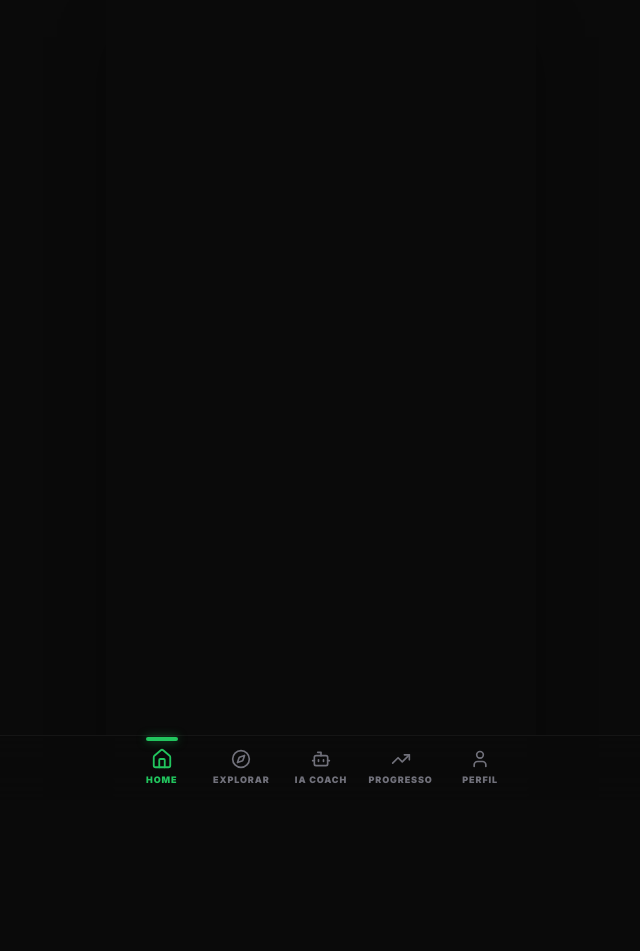
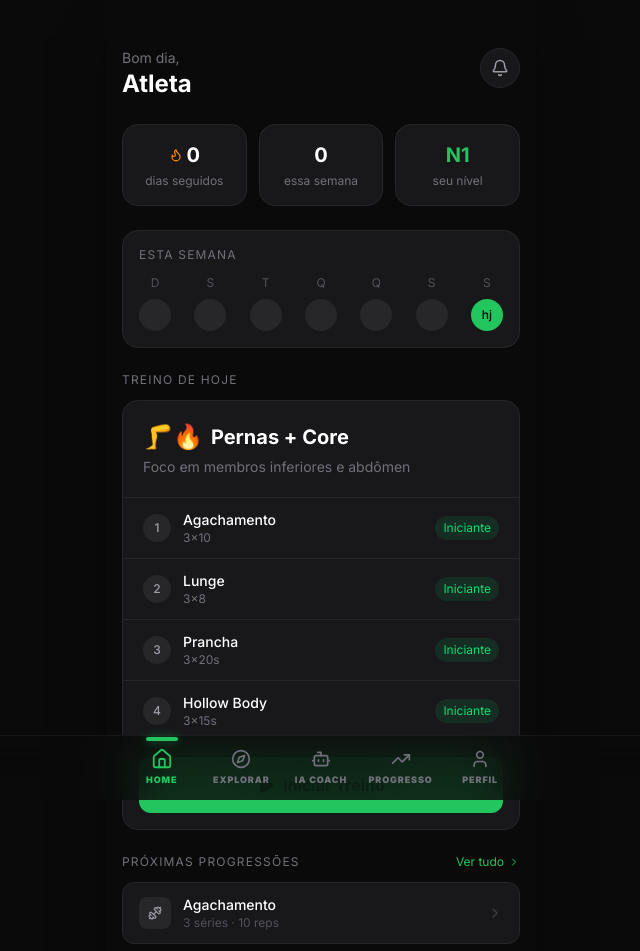
Before and after one commit to ZakWegues/WorkoutApp, a Next.js app: page / in a window 1280 px wide. Shown: the top 951 px of the page, without its empty margins (319-959 px from the left). Before the commit the page ends 800 px from the top, so only its background shows below. Built offline with nearby package versions, Linux system fonts and the light colour scheme; no server answers.

Commit message:
fix: home visual rebuild + error handling

```diff
--- a/src/app/(tabs)/HomeClient.tsx
+++ b/src/app/(tabs)/HomeClient.tsx
@@ -1,253 +1,199 @@
-'use client';
+'use client'
 
-import { motion, Variants } from 'framer-motion';
-import { Bell, ChevronRight, CheckCircle2, Sparkles, TrendingUp, Trophy, Flame, Dumbbell } from 'lucide-react';
-import { DifficultyBadge } from '@/components/ui/DifficultyBadge';
-import { DayType, dayTypeLabels, RoutineExercise, Level } from '@/lib/routines';
-import Link from 'next/link';
-import { cn } from '@/lib/utils';
+import { motion } from 'framer-motion'
+import { Bell, Flame, Dumbbell, ChevronRight, Play } from 'lucide-react'
+import { useRouter } from 'next/navigation'
+import type { Level } from '@/lib/routines'
+import { getTodayRoutine, dayTypeLabels } from '@/lib/routines'
 
 interface HomeClientProps {
-  profile: {
-    name: string;
-    level: Level;
-    goal: string | null;
-  };
-  greeting: string;
-  todayRoutine: {
-    dayType: DayType;
-    exercises: RoutineExercise[];
-    label: typeof dayTypeLabels[DayType];
-  };
-  weeklyStats: {
-    sessionsCount: number;
-    streak: number;
-    trainedDays: number[]; // 0-6
-  };
+  userName: string
+  userLevel: Level
+  streak: number
+  weeklyWorkouts: number
+  trainedDays: number[]
 }
 
-const containerVariants: Variants = {
-  hidden: { opacity: 0 },
-  show: {
-    opacity: 1,
-    transition: { staggerChildren: 0.05 }
+export default function HomeClient({ userName, userLevel, streak, weeklyWorkouts, trainedDays }: HomeClientProps) {
+  const router = useRouter()
+  const { dayType, exercises, label } = getTodayRoutine(userLevel)
+  const isRestDay = dayType === 'rest'
+
+  const greeting = () => {
+    const h = new Date().getHours()
+    if (h < 12) return 'Bom dia'
+    if (h < 18) return 'Boa tarde'
+    return 'Boa noite'
   }
-};
 
-const itemVariants: Variants = {
-  hidden: { opacity: 0, y: 10 },
-  show: { opacity: 1, y: 0 }
-};
+  const weekDays = ['D', 'S', 'T', 'Q', 'Q', 'S', 'S']
+  const today = new Date().getDay()
 
-
-export default function HomeClient({ profile, greeting, todayRoutine, weeklyStats }: HomeClientProps) {
-  const weekDays = ['D', 'S', 'T', 'Q', 'Q', 'S', 'S'];
-  const today = new Date().getDay();
-
-  const handleStartWorkout = () => {
-    const workoutData = {
-      id: `routine-${todayRoutine.dayType}-${profile.level}`,
-      user_id: null,
-      name: todayRoutine.label.title,
-      description: todayRoutine.label.description,
-      estimated_duration_min: 45,
-      is_ai_generated: false,
-      created_at: new Date().toISOString(),
-      workout_exercises: todayRoutine.exercises.map((ex, i) => ({
-        id: `re-${i}`,
-        workout_id: `routine-${todayRoutine.dayType}-${profile.level}`,
-        exercise_id: `ex-${ex.nameEn.toLowerCase().replace(/\s+/g, '-')}`,
-        position: i,
-        sets: ex.sets,
-        reps: typeof ex.reps === 'number' ? ex.reps : 10,
-        rest_seconds: 60,
-        weight_suggestion_kg: 0,
-        exercises: {
-          id: `ex-${ex.nameEn.toLowerCase().replace(/\s+/g, '-')}`,
-          name: ex.name,
-          muscle_group: todayRoutine.dayType.includes('push') ? 'chest' : todayRoutine.dayType.includes('pull') ? 'back' : 'legs',
-          equipment: 'bodyweight',
-          difficulty: ex.difficulty,
+  const difficultyConfig = {
+    beginner: { label: 'Iniciante', color: 'text-green-400', bg: 'bg-green-400/10' },
+    intermediate: { label: 'Intermediário', color: 'text-yellow-400', bg: 'bg-yellow-400/10' },
+    advanced: { label: 'Avançado', color: 'text-red-400', bg: 'bg-red-400/10' },
   }
-      }))
-    };
-
-    sessionStorage.setItem('quick_workout', JSON.stringify(workoutData));
-    window.location.href = '/workout/quick';
-  };
 
   return (
+    <div className="min-h-screen bg-[#0a0a0a] pb-24">
+      <div className="max-w-lg mx-auto px-4 pt-12 space-y-6">
+
+        {/* Header */}
         <motion.div
-      className="p-5 flex flex-col gap-10 pt-8 pb-32 max-w-md mx-auto"
-      initial="hidden"
-      animate="show"
-      variants={containerVariants}
-    >
-      {/* Header */}
-      <motion.header
-        variants={itemVariants}
-        transition={{ duration: 0.3, ease: 'easeOut' }}
-        className="flex justify-between items-center"
+          initial={{ opacity: 0, y: -10 }}
+          animate={{ opacity: 1, y: 0 }}
+          className="flex justify-between items-start"
         >
           <div>
-          <h1 className="text-2xl font-black text-white tracking-tight">
-            {greeting}, <span className="text-[#22c55e]">{profile.name}</span>
-          </h1>
-          <p className="text-zinc-500 text-[10px] font-black uppercase tracking-widest mt-1">Nível {profile.level} • {profile.goal || 'Calistenia'}</p>
+            <p className="text-zinc-500 text-sm">{greeting()},</p>
+            <h1 className="text-2xl font-bold text-white">{userName}</h1>
           </div>
-        <button className="p-3 bg-zinc-900 rounded-2xl border border-white/5 text-zinc-400 hover:text-white transition-all active:scale-90">
-          <Bell size={20} />
+          <button className="w-10 h-10 rounded-full bg-zinc-900 border border-zinc-800 flex items-center justify-center">
+            <Bell size={18} className="text-zinc-400" />
           </button>
-      </motion.header>
+        </motion.div>
 
-      {/* Today's Workout Card */}
-      <motion.section
-        variants={itemVariants}
-        transition={{ duration: 0.3, ease: 'easeOut' }}
+        {/* Stats row */}
+        <motion.div
+          initial={{ opacity: 0, y: 10 }}
+          animate={{ opacity: 1, y: 0 }}
+          transition={{ delay: 0.1 }}
+          className="grid grid-cols-3 gap-3"
         >
-        <div className="bg-zinc-900 rounded-[32px] p-6 border border-zinc-800 relative overflow-hidden group">
-          <div className="absolute -top-20 -right-20 w-64 h-64 bg-[#22c55e]/5 rounded-full blur-3xl transition-all group-hover:bg-[#22c55e]/10" />
+          <div className="bg-zinc-900 border border-zinc-800 rounded-2xl p-4 text-center">
+            <div className="flex items-center justify-center gap-1 mb-1">
+              <Flame size={14} className="text-orange-400" />
+              <span className="text-xl font-bold text-white">{streak}</span>
+            </div>
+            <p className="text-zinc-500 text-xs">dias seguidos</p>
+          </div>
+          <div className="bg-zinc-900 border border-zinc-800 rounded-2xl p-4 text-center">
+            <div className="text-xl font-bold text-white mb-1">{weeklyWorkouts}</div>
+            <p className="text-zinc-500 text-xs">essa semana</p>
+          </div>
+          <div className="bg-zinc-900 border border-zinc-800 rounded-2xl p-4 text-center">
+            <div className="text-xl font-bold text-[#22c55e] mb-1">N{userLevel}</div>
+            <p className="text-zinc-500 text-xs">seu nível</p>
+          </div>
+        </motion.div>
 
-          <div className="relative z-10">
-            <div className="flex items-center gap-2 mb-2">
-              <span className="text-[10px] font-black text-[#22c55e] uppercase tracking-[0.2em]">
-                {todayRoutine.label.title} {todayRoutine.label.emoji}
-              </span>
+        {/* Semana */}
+        <motion.div
+          initial={{ opacity: 0, y: 10 }}
+          animate={{ opacity: 1, y: 0 }}
+          transition={{ delay: 0.15 }}
+          className="bg-zinc-900 border border-zinc-800 rounded-2xl p-4"
+        >
+          <p className="text-zinc-500 text-xs uppercase tracking-widest mb-3">Esta semana</p>
+          <div className="flex justify-between">
+            {weekDays.map((day, i) => (
+              <div key={i} className="flex flex-col items-center gap-2">
+                <span className="text-xs text-zinc-600">{day}</span>
+                <div className={`w-8 h-8 rounded-full flex items-center justify-center text-xs font-medium transition-all ${
+                  i === today
+                    ? 'bg-[#22c55e] text-black'
+                    : trainedDays.includes(i)
+                    ? 'bg-[#22c55e]/20 text-[#22c55e] border border-[#22c55e]/30'
+                    : 'bg-zinc-800 text-zinc-600'
+                }`}>
+                  {trainedDays.includes(i) && i !== today ? '✓' : i === today ? 'hj' : ''}
                 </div>
-            <h3 className="text-2xl font-black text-white mb-6">{todayRoutine.label.description}</h3>
-
-            <div className="space-y-3 mb-8">
-              {todayRoutine.exercises.slice(0, 3).map((ex, i) => (
-                <div key={i} className="flex items-center justify-between bg-black/40 p-4 rounded-2xl border border-white/5 group/ex hover:border-white/20 transition-all">
-                  <div className="flex flex-col">
-                    <span className="text-sm font-bold text-white group-hover/ex:text-[#22c55e] transition-colors">{ex.name}</span>
-                    <span className="text-[10px] text-zinc-500 font-bold uppercase tracking-widest mt-0.5">{ex.sets} séries • {ex.reps}</span>
-                  </div>
-                  <DifficultyBadge difficulty={ex.difficulty} className="scale-90 origin-right" />
               </div>
             ))}
           </div>
+        </motion.div>
 
-            {todayRoutine.dayType !== 'rest' ? (
+        {/* Treino do dia */}
+        <motion.div
+          initial={{ opacity: 0, y: 10 }}
+          animate={{ opacity: 1, y: 0 }}
+          transition={{ delay: 0.2 }}
+        >
+          <p className="text-zinc-500 text-xs uppercase tracking-widest mb-3">Treino de hoje</p>
+
+          {isRestDay ? (
+            <div className="bg-zinc-900 border border-zinc-800 rounded-2xl p-6 text-center">
+              <div className="text-4xl mb-3">🧘</div>
+              <h2 className="text-white font-bold text-lg mb-1">Descanso Ativo</h2>
+              <p className="text-zinc-500 text-sm">Alongamento e mobilidade. Seu corpo agradece.</p>
+            </div>
+          ) : (
+            <div className="bg-zinc-900 border border-zinc-800 rounded-2xl overflow-hidden">
+              <div className="p-5 border-b border-zinc-800">
+                <div className="flex items-center gap-2 mb-1">
+                  <span className="text-2xl">{label.emoji}</span>
+                  <h2 className="text-white font-bold text-xl">{label.title}</h2>
+                </div>
+                <p className="text-zinc-500 text-sm">{label.description}</p>
+              </div>
+
+              <div className="divide-y divide-zinc-800">
+                {exercises.map((ex, i) => {
+                  const diff = difficultyConfig[ex.difficulty]
+                  return (
+                    <div key={i} className="flex items-center justify-between px-5 py-3">
+                      <div className="flex items-center gap-3">
+                        <div className="w-7 h-7 rounded-full bg-zinc-800 flex items-center justify-center text-xs text-zinc-400 font-medium">
+                          {i + 1}
+                        </div>
+                        <div>
+                          <p className="text-white text-sm font-medium">{ex.name}</p>
+                          <p className="text-zinc-500 text-xs">{ex.sets}x{ex.reps}</p>
+                        </div>
+                      </div>
+                      <span className={`text-xs px-2 py-1 rounded-full ${diff.bg} ${diff.color}`}>
+                        {diff.label}
+                      </span>
+                    </div>
+                  )
+                })}
+              </div>
+
+              <div className="p-4">
                 <button
-                onClick={handleStartWorkout}
-                className="w-full bg-[#22c55e] hover:bg-[#22c55e]/90 text-black font-black py-4 rounded-2xl flex items-center justify-center transition-all shadow-[0_10px_30px_rgba(34,197,94,0.2)] active:scale-95"
+                  onClick={() => router.push('/coach')}
+                  className="w-full bg-[#22c55e] text-black font-bold py-4 rounded-xl flex items-center justify-center gap-2 active:scale-95 transition-transform"
                 >
+                  <Play size={18} fill="black" />
                   Iniciar Treino
                 </button>
-            ) : (
-              <Link href="/coach" className="w-full bg-zinc-800 hover:bg-zinc-700 text-white font-black py-4 rounded-2xl flex items-center justify-center transition-all active:scale-95">
-                <Sparkles size={18} className="mr-2 text-[#22c55e]" />
-                Gerar com IA Coach
-              </Link>
-            )}
               </div>
             </div>
-      </motion.section>
+          )}
+        </motion.div>
 
-      {/* Stats Row */}
-      <motion.section
-        variants={itemVariants}
-        transition={{ duration: 0.3, ease: 'easeOut' }}
-        className="grid grid-cols-3 gap-3"
+        {/* Progressões recomendadas */}
+        <motion.div
+          initial={{ opacity: 0, y: 10 }}
+          animate={{ opacity: 1, y: 0 }}
+          transition={{ delay: 0.25 }}
         >
-        <div className="bg-zinc-900 p-5 rounded-[32px] border border-zinc-800 flex flex-col items-center justify-center text-center">
-          <div className="w-10 h-10 bg-orange-500/10 rounded-full flex items-center justify-center mb-3">
-            <Flame size={20} className="text-orange-500" />
+          <div className="flex justify-between items-center mb-3">
+            <p className="text-zinc-500 text-xs uppercase tracking-widest">Próximas progressões</p>
+            <button onClick={() => router.push('/explore')} className="text-[#22c55e] text-xs flex items-center gap-1">
+              Ver tudo <ChevronRight size={12} />
+            </button>
           </div>
-          <span className="text-xl font-black text-white">{weeklyStats.streak}</span>
-          <span className="text-[10px] font-black text-zinc-500 uppercase tracking-tighter mt-1">Streak</span>
+          <div className="space-y-2">
+            {exercises.slice(0, 3).map((ex, i) => (
+              <div key={i} className="bg-zinc-900 border border-zinc-800 rounded-xl px-4 py-3 flex items-center justify-between">
+                <div className="flex items-center gap-3">
+                  <div className="w-8 h-8 rounded-lg bg-zinc-800 flex items-center justify-center">
+                    <Dumbbell size={14} className="text-zinc-400" />
                   </div>
-        <div className="bg-zinc-900 p-5 rounded-[32px] border border-zinc-800 flex flex-col items-center justify-center text-center">
-          <div className="w-10 h-10 bg-[#22c55e]/10 rounded-full flex items-center justify-center mb-3">
-            <Trophy size={20} className="text-[#22c55e]" />
-          </div>
-          <span className="text-xl font-black text-white">{weeklyStats.sessionsCount}</span>
-          <span className="text-[10px] font-black text-zinc-500 uppercase tracking-tighter mt-1">Semana</span>
-        </div>
-        <div className="bg-zinc-900 p-5 rounded-[32px] border border-zinc-800 flex flex-col items-center justify-center text-center">
-          <div className="w-10 h-10 bg-blue-500/10 rounded-full flex items-center justify-center mb-3">
-            <TrendingUp size={20} className="text-blue-500" />
-          </div>
-          <span className="text-xl font-black text-white">Lvl {profile.level}</span>
-          <div className="w-full h-1 bg-zinc-800 rounded-full mt-3 overflow-hidden">
-            <motion.div
-              className="h-full bg-blue-500"
-              initial={{ width: 0 }}
-              animate={{ width: `${(profile.level / 5) * 100}%` }}
-              transition={{ duration: 1, delay: 0.5 }}
-            />
+                  <div>
+                    <p className="text-white text-sm font-medium">{ex.name}</p>
+                    <p className="text-zinc-600 text-xs">{ex.sets} séries · {ex.reps} reps</p>
                   </div>
                 </div>
-      </motion.section>
+                <ChevronRight size={16} className="text-zinc-700" />
+              </div>
+            ))}
+          </div>
+        </motion.div>
 
-      {/* Weekly Tracker */}
-      <motion.section
-        variants={itemVariants}
-        transition={{ duration: 0.3, ease: 'easeOut' }}
-        className="bg-zinc-900 p-7 rounded-[32px] border border-zinc-800"
-      >
-        <h4 className="text-[10px] font-black text-zinc-500 uppercase tracking-[0.2em] mb-8">Sua Semana</h4>
-        <div className="flex justify-between items-center">
-          {weekDays.map((day, i) => {
-            const isTrained = weeklyStats.trainedDays.includes(i);
-            const isToday = i === today;
-
-            return (
-              <div key={i} className="flex flex-col items-center gap-4">
-                <span className={cn(
-                  "text-[10px] font-black uppercase tracking-tighter",
-                  isToday ? "text-[#22c55e]" : "text-zinc-500"
-                )}>
-                  {day}
-                </span>
-                <div className={cn(
-                  "w-10 h-10 rounded-full flex items-center justify-center transition-all border-2",
-                  isTrained
-                    ? "bg-[#22c55e] border-[#22c55e] text-black shadow-[0_0_15px_rgba(34,197,94,0.3)]"
-                    : isToday
-                      ? "bg-transparent border-[#22c55e] text-[#22c55e]"
-                      : "bg-transparent border-zinc-800 text-zinc-800"
-                )}>
-                  {isTrained ? <CheckCircle2 size={18} /> : <span className="text-xs font-black">{i + 1}</span>}
       </div>
     </div>
-            );
-          })}
-        </div>
-      </motion.section>
-
-      {/* Recommended Progressions */}
-      <motion.section
-        variants={itemVariants}
-        transition={{ duration: 0.3, ease: 'easeOut' }}
-      >
-        <div className="flex justify-between items-center mb-6 px-1">
-          <h4 className="text-[10px] font-black text-zinc-500 uppercase tracking-[0.2em]">Progressões Recomendadas</h4>
-          <Link href="/explore" className="text-[10px] font-black text-[#22c55e] uppercase tracking-widest hover:underline transition-all">Ver Tudo</Link>
-        </div>
-        <div className="flex flex-col gap-4">
-          {todayRoutine.exercises.slice(0, 3).map((ex, i) => (
-            <Link href="/explore" key={i}>
-              <div className="bg-zinc-900 p-5 rounded-[28px] border border-zinc-800 hover:border-zinc-700 hover:bg-zinc-800/50 transition-all flex items-center justify-between group active:scale-[0.98]">
-                <div className="flex items-center gap-5">
-                  <div className="w-14 h-14 bg-black/40 rounded-2xl flex items-center justify-center text-zinc-600 group-hover:text-[#22c55e] group-hover:bg-[#22c55e]/5 transition-all">
-                    <Dumbbell size={24} />
-                  </div>
-                  <div>
-                    <p className="font-bold text-white group-hover:text-[#22c55e] transition-colors">{ex.name}</p>
-                    <div className="flex items-center gap-2 mt-1">
-                      <DifficultyBadge difficulty={ex.difficulty} className="scale-75 origin-left" />
-                      <span className="text-[10px] text-zinc-600 font-bold uppercase tracking-widest">• Calistenia</span>
-                    </div>
-                  </div>
-                </div>
-                <ChevronRight size={18} className="text-zinc-800 group-hover:text-white transition-all transform group-hover:translate-x-1" />
-              </div>
-            </Link>
-          ))}
-        </div>
-      </motion.section>
-    </motion.div>
-  );
+  )
 }
--- a/src/app/(tabs)/page.tsx
+++ b/src/app/(tabs)/page.tsx
@@ -1,5 +1,4 @@
 import { createClient } from '@/lib/supabase-server';
-import { getTodayRoutine } from '@/lib/routines';
 import HomeClient from './HomeClient';
 import { startOfWeek, endOfWeek } from 'date-fns';
 import type { ProfileRow, WorkoutSessionRow } from '@/types/database';
@@ -7,10 +6,17 @@ import type { ProfileRow, WorkoutSessionRow } from '@/types/database';
 export default async function HomePage() {
   const supabase = await createClient();
 
+  let userName = 'Atleta';
+  let userLevel: 1 | 2 | 3 | 4 | 5 = 1;
+  let streak = 0;
+  let weeklyWorkouts = 0;
+  let trainedDays: number[] = [];
+
+  try {
+    const { data: { user } } = await supabase.auth.getUser();
+
+    if (user) {
       // 1. Fetch User Profile
-  const { data: { user } } = await supabase.auth.getUser();
-  if (!user) return null;
-
       const { data: rawProfile } = await supabase
         .from('profiles')
         .select('*')
@@ -18,11 +24,10 @@ export default async function HomePage() {
         .single();
 
       const profile = rawProfile as unknown as ProfileRow | null;
-
-  const userLevel = ((profile?.level as number) || 1) as 1 | 2 | 3 | 4 | 5;
-  const userName = profile?.name || user.email?.split('@')[0] || 'Atleta';
-  const userGoal = profile?.goal || 'Força';
-
+      if (profile) {
+        userName = profile.name || user.email?.split('@')[0] || 'Atleta';
+        userLevel = (profile.level || 1) as 1 | 2 | 3 | 4 | 5;
+      }
 
       // 2. Fetch Weekly Stats
       const now = new Date();
@@ -37,12 +42,10 @@ export default async function HomePage() {
         .lte('started_at', end.toISOString());
 
       const sessions = (rawSessions ?? []) as unknown as WorkoutSessionRow[];
+      trainedDays = Array.from(new Set(sessions.map(s => new Date(s.started_at).getDay())));
+      weeklyWorkouts = trainedDays.length;
 
-  const trainedDays = Array.from(new Set(sessions.map(s => new Date(s.started_at).getDay())));
-  const sessionsCount = trainedDays.length;
-
-  // 3. Calculate Streak (simple version for server component)
-  // We'll fetch the last 30 sessions to calculate streak
+      // 3. Calculate Streak
       const { data: rawLastSessions } = await supabase
         .from('workout_sessions')
         .select('*')
@@ -51,14 +54,12 @@ export default async function HomePage() {
         .limit(30);
 
       const lastSessions = (rawLastSessions ?? []) as unknown as WorkoutSessionRow[];
-
       const uniqueDates = Array.from(new Set(lastSessions.map(s => {
         const d = new Date(s.started_at);
         d.setHours(0,0,0,0);
         return d.getTime();
       })));
 
-  let streak = 0;
       let checkDate = new Date();
       checkDate.setHours(0,0,0,0);
 
@@ -71,30 +72,19 @@ export default async function HomePage() {
         streak++;
         checkDate.setDate(checkDate.getDate() - 1);
       }
-
-  // 4. Get Today's Routine
-  const todayRoutine = getTodayRoutine(userLevel);
-
-  // 5. Determine Greeting
-  const hour = new Date().getHours();
-  let greeting = 'Boa noite';
-  if (hour >= 5 && hour < 12) greeting = 'Bom dia';
-  else if (hour >= 12 && hour < 18) greeting = 'Boa tarde';
+    }
+  } catch (error) {
+    console.error('Error fetching home data:', error);
+    // Continue with default values
+  }
 
   return (
     <HomeClient
-      profile={{
-        name: userName,
-        level: userLevel,
-        goal: userGoal,
-      }}
-      greeting={greeting}
-      todayRoutine={todayRoutine}
-      weeklyStats={{
-        sessionsCount,
-        streak,
-        trainedDays,
-      }}
+      userName={userName}
+      userLevel={userLevel}
+      streak={streak}
+      weeklyWorkouts={weeklyWorkouts}
+      trainedDays={trainedDays}
     />
   );
 }
```
Lines whose indentation alone changed are shown as unchanged.
